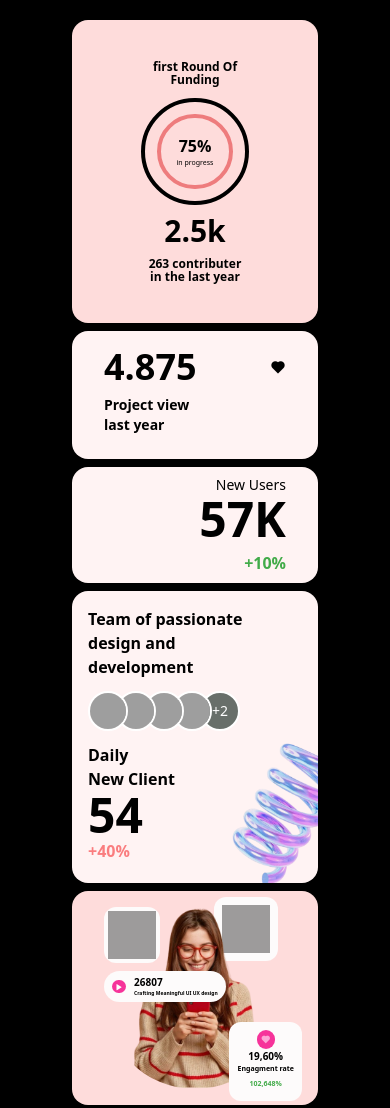
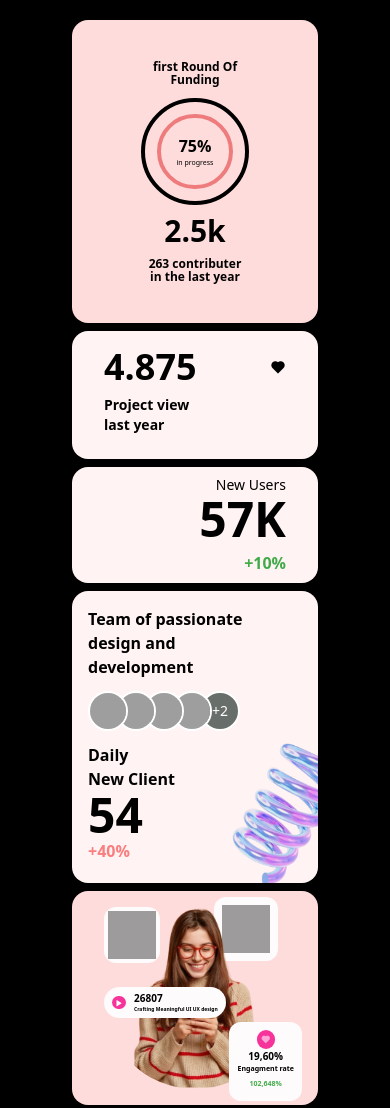
Before and after one commit to Izzah-Salam/bento-layout, a plain HTML site: page index.html in a window 390 px wide. Shown: the top 1108 px of the page. Drawn offline with nearby package versions, Linux system fonts and the light colour scheme; grey boxes are pictures that could not be loaded.

Commit message:
change card top position

```diff
--- a/index.html
+++ b/index.html
@@ -159,7 +159,7 @@
         <!-- card1 rounded -->
 
         <div
-          class="flex items-center justify-between md:px-3 px-2 md:py-2 py-1 bg-[#fdfbfb] rounded-full z-50 absolute md:top-40 top-20"
+          class="flex items-center justify-between md:px-3 px-2 md:py-2 py-1 bg-[#fdfbfb] rounded-full z-50 absolute md:top-40 top-24"
         >
           <div
             class="flex items-center justify-center bg-pink-500 rounded-full md:px-2 md:py-1 px-[3px] py-[0.5px]  md:mr-3 mr-2"
```
